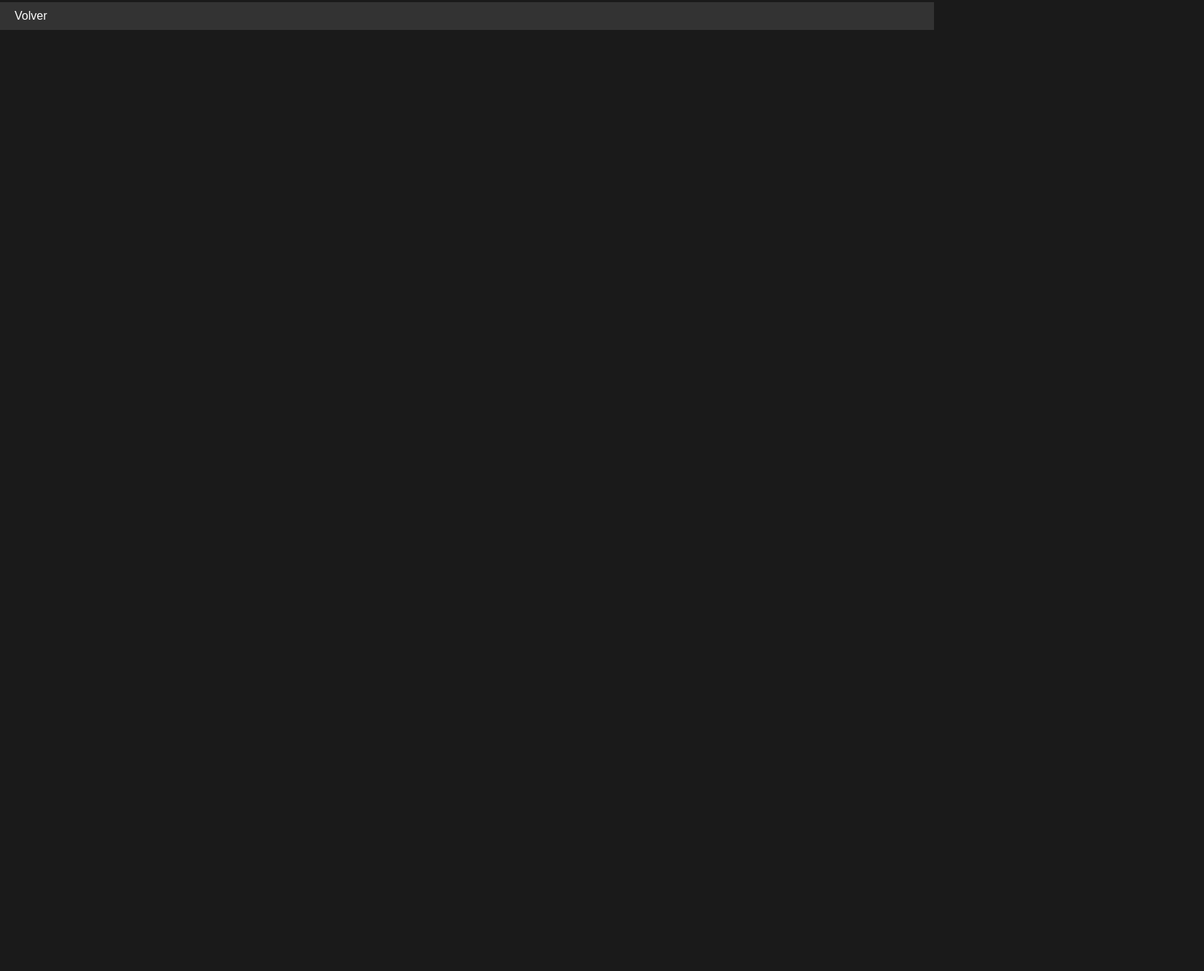
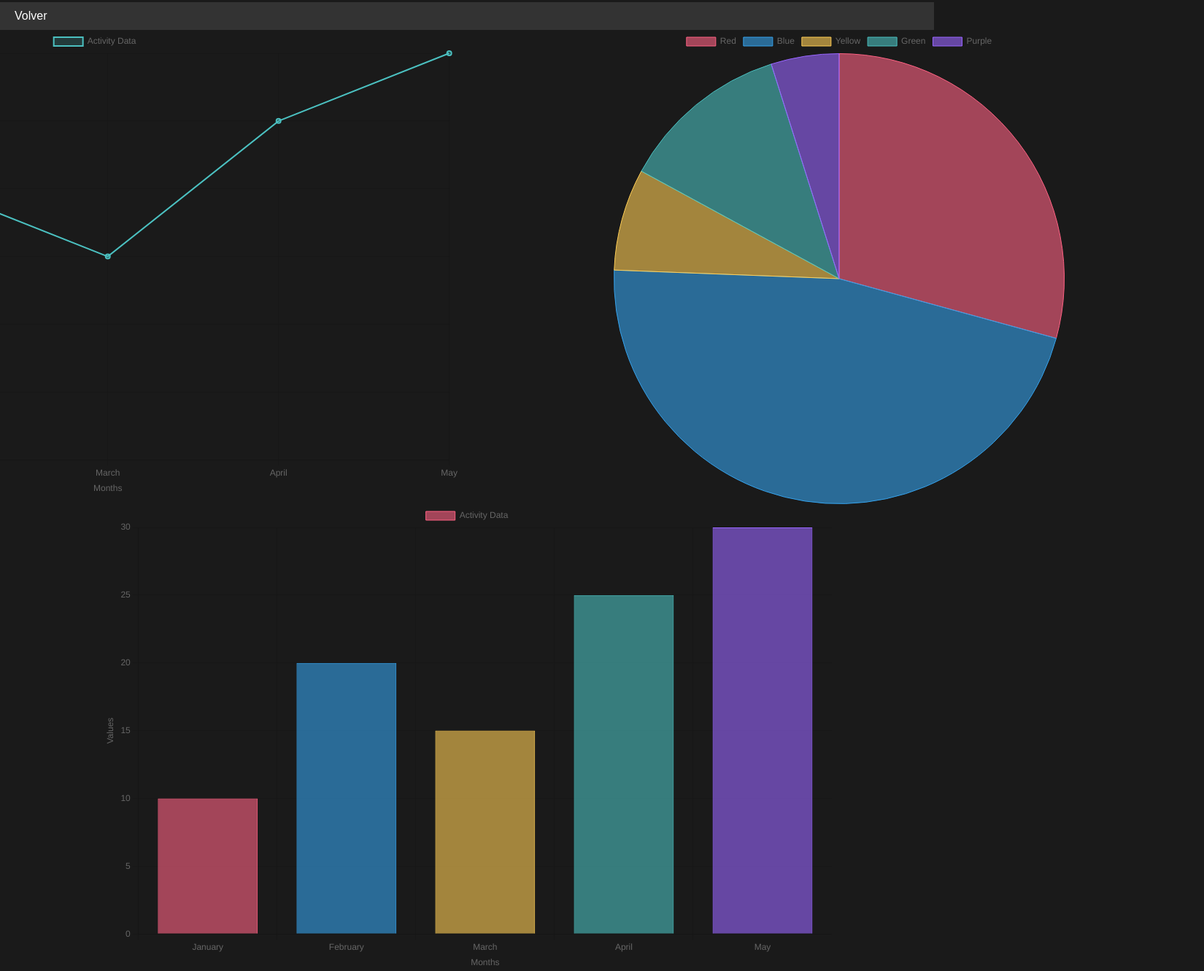
Before and after one commit to martinsss01/desarrollo_web_martin_pinochet, a plain HTML site: page html/estadisticas.html in a window 1280 px wide. Shown: the part 189-1520 px from the top of the page at 73% size, 1650 px wide, since content can reach past the window. Before the commit the page ends 800 px from the top, so only its background shows below. Drawn offline with nearby package versions, Linux system fonts and the light colour scheme.

Commit message:
feat: graph examples with javascript

```diff
--- a/assets/css/styles.css
+++ b/assets/css/styles.css
@@ -94,3 +94,21 @@ td {
     z-index: 1000; /* La trae al frente */
     position: relative;
 }
+
+canvas {
+    max-width: 1000px;
+    max-height: 650px;
+    width: 100%;
+    height: auto;
+}
+table{
+    border: 1px solid white;
+}
+td, th {
+    border: 1px solid white;
+}
+table img {
+    width: 150px;
+    height: auto;
+    border-radius: 5px;
+}
--- a/html/estadisticas.html
+++ b/html/estadisticas.html
@@ -4,6 +4,7 @@
     <meta name="viewport" content="width=device-width, initial-scale=1.0">
     <title>Estadísticas</title>
     <link rel="stylesheet" href="../assets/css/styles.css">
+    <script src="https://cdn.jsdelivr.net/npm/chart.js"></script>
 </head>
 <body>
     <h1 id="first_title"> Estadísticas </h1>
@@ -12,4 +13,145 @@
             <li><a href="../index.html"> Volver </a></li>
         </ul>
     </nav>
+    <div style="display: flex; gap: 20px; justify-content: center;">
+        <canvas id="lineChart"></canvas>
+        <canvas id="pieChart"></canvas>
+    </div>
+    <div style="display: flex; gap: 20px; justify-content: center;">
+        <canvas id="barChart"></canvas>
+    </div>
+
+
+
 </body>
+
+<script> // Line chart
+    const ctx = document.getElementById('lineChart').getContext('2d');
+    const lineChart = new Chart(ctx, {
+        type: 'line',
+        data: {
+            labels: ['January', 'February', 'March', 'April', 'May'],
+            datasets: [{
+                label: 'Activity Data',
+                data: [10, 20, 15, 25, 30],
+                borderColor: 'rgba(75, 192, 192, 1)',
+                backgroundColor: 'rgba(75, 192, 192, 0.2)',
+                borderWidth: 2,
+                tension: 0
+            }]
+        },
+        options: {
+            responsive: true,
+            plugins: {
+                legend: {
+                    display: true,
+                    position: 'top'
+                }
+            },
+            scales: {
+                x: {
+                    title: {
+                        display: true,
+                        text: 'Months'
+                    }
+                },
+                y: {
+                    title: {
+                        display: true,
+                        text: 'Values'
+                    },
+                    beginAtZero: true
+                }
+            }
+        }
+    });
+</script>
+<script> // Pie chart
+    const ctx2 = document.getElementById('pieChart').getContext('2d');
+    const pieChart = new Chart(ctx2, {
+        type: 'pie',
+        data: {
+            labels: ['Red', 'Blue', 'Yellow', 'Green', 'Purple'], // Labels for the chart
+            datasets: [{
+                label: 'Votes',
+                data: [12, 19, 3, 5, 2], // Data values for each slice
+                backgroundColor: [ // Colors for each slice
+                    'rgba(255, 99, 132, 0.6)',
+                    'rgba(54, 162, 235, 0.6)',
+                    'rgba(255, 206, 86, 0.6)',
+                    'rgba(75, 192, 192, 0.6)',
+                    'rgba(153, 102, 255, 0.6)'
+                ],
+                borderColor: [ // Border colors for each slice
+                    'rgba(255, 99, 132, 1)',
+                    'rgba(54, 162, 235, 1)',
+                    'rgba(255, 206, 86, 1)',
+                    'rgba(75, 192, 192, 1)',
+                    'rgba(153, 102, 255, 1)'
+                ],
+                borderWidth: 1 // Border width
+            }]
+        },
+        options: {
+            responsive: true,
+            plugins: {
+                legend: {
+                    display: true,
+                    position: 'top' // Position of the legend
+                }
+            }
+        }
+    });
+</script>
+<script> // Bar Chart
+    const ctx3 = document.getElementById('barChart').getContext('2d');
+    const barChart = new Chart(ctx3, {
+        type: 'bar', // Specify the chart type as 'bar'
+        data: {
+            labels: ['January', 'February', 'March', 'April', 'May'], // X-axis labels
+            datasets: [{
+                label: 'Activity Data',
+                data: [10, 20, 15, 25, 30], // Y-axis data points
+                backgroundColor: [ // Colors for each bar
+                    'rgba(255, 99, 132, 0.6)',
+                    'rgba(54, 162, 235, 0.6)',
+                    'rgba(255, 206, 86, 0.6)',
+                    'rgba(75, 192, 192, 0.6)',
+                    'rgba(153, 102, 255, 0.6)'
+                ],
+                borderColor: [ // Border colors for each bar
+                    'rgba(255, 99, 132, 1)',
+                    'rgba(54, 162, 235, 1)',
+                    'rgba(255, 206, 86, 1)',
+                    'rgba(75, 192, 192, 1)',
+                    'rgba(153, 102, 255, 1)'
+                ],
+                borderWidth: 1 // Border width
+            }]
+        },
+        options: {
+            responsive: true,
+            plugins: {
+                legend: {
+                    display: true,
+                    position: 'top' // Position of the legend
+                }
+            },
+            scales: {
+                x: {
+                    title: {
+                        display: true,
+                        text: 'Months' // X-axis title
+                    }
+                },
+                y: {
+                    title: {
+                        display: true,
+                        text: 'Values' // Y-axis title
+                    },
+                    beginAtZero: true // Start Y-axis at 0
+                }
+            }
+        }
+    });
+</script>
```
Also changed, not shown: html/ver_actividades.html (+1 -1 lines).
